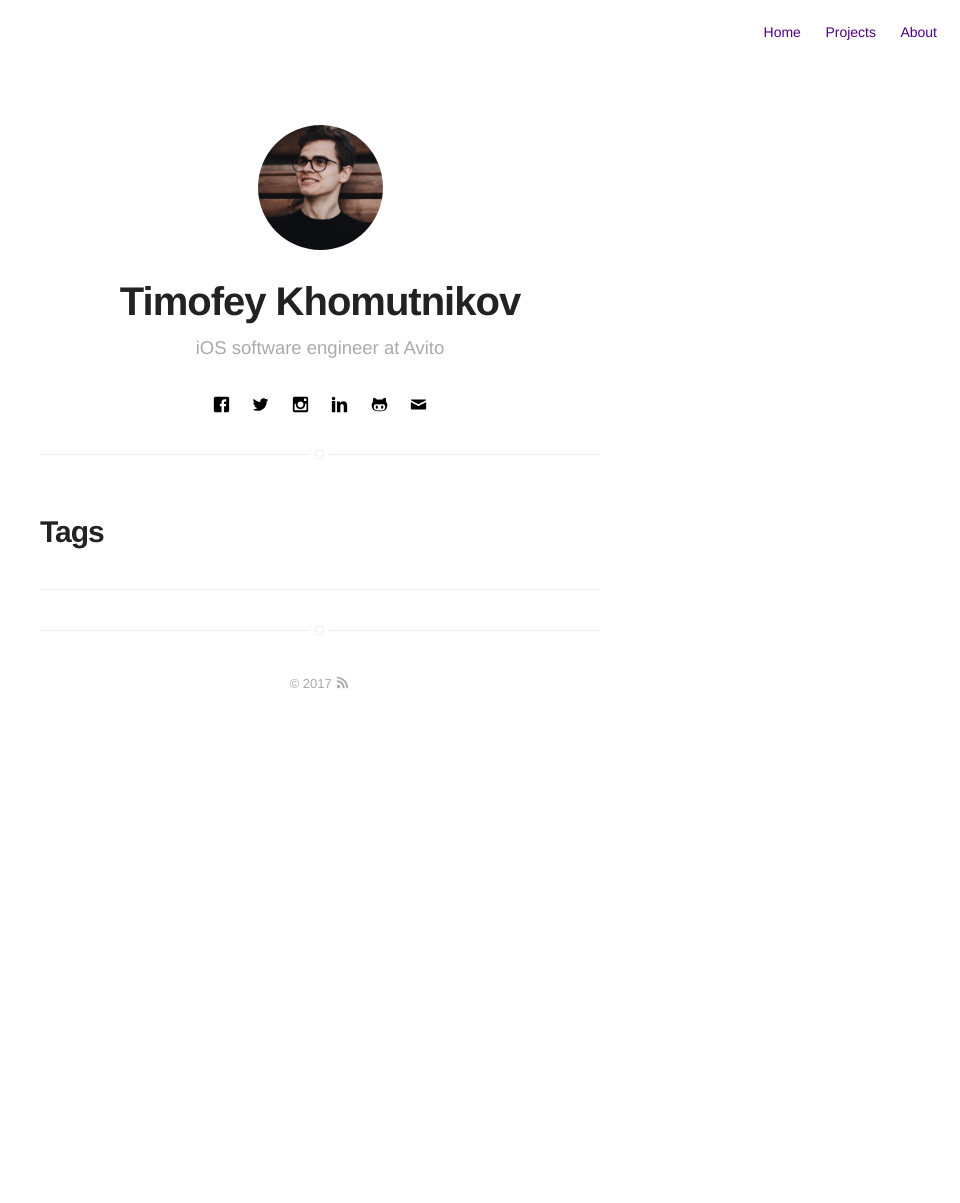
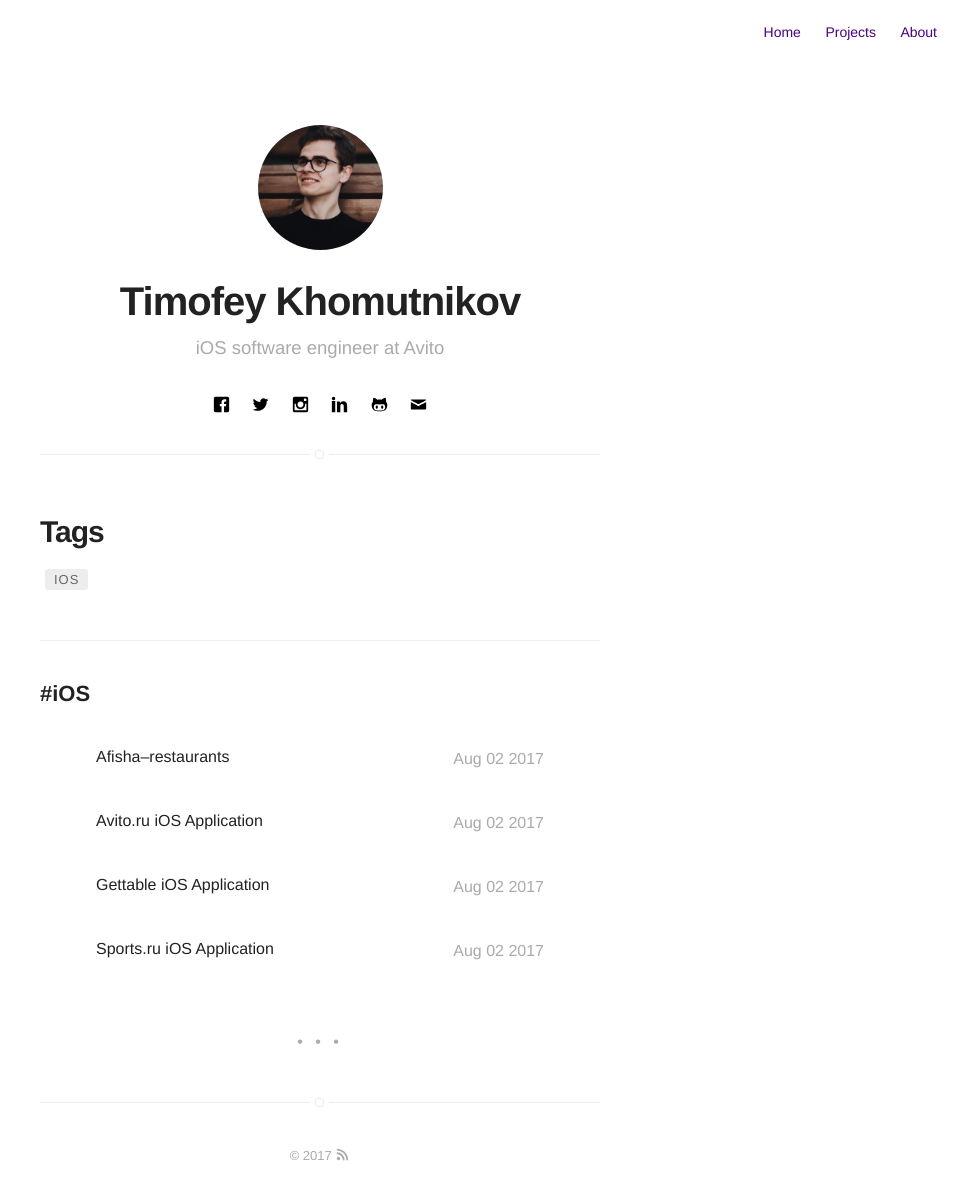
Before and after one commit to khomTima/khomtima.github.io, a Jekyll site: the page built from tags.html, in a window 1280 px wide. Shown: the whole page, without its empty margins (320-1280 px from the left). Built offline with Jekyll 4.4.1, drawn with Linux system fonts in a browser that asks for light colours; a file with an impossible date is left out; before the commit the page ends 900 px from its top, so only the background shows below that.

Commit message:
Add projects

```diff
--- a/_posts/2017-08-02-afisha-rests.markdown
+++ b/_posts/2017-08-02-afisha-rests.markdown
@@ -1,7 +1,7 @@
 ---
 title: "Afisha–restaurants"
 layout: post
-date:
+date: 2017-08-02 21:58
 tag: iOS
 image: https://lh3.ggpht.com/hclyfxgyDuR8aoUG7mZbEx3Z_iAWqvGqaZG8qAU6taAidW0PM1F0o2bwQIdd12rrRg=w300
 headerImage: true
--- a/_posts/2017-08-02-avito.markdown
+++ b/_posts/2017-08-02-avito.markdown
@@ -1,7 +1,7 @@
 ---
 title: "Avito.ru iOS Application"
 layout: post
-date: 2017
+date: 2017-08-02 21:58
 tag: iOS
 image: https://www.avito.ru/files/avito/company/logos/Logo-Avito.png
 headerImage: true
--- a/_posts/2017-08-02-gettable.markdown
+++ b/_posts/2017-08-02-gettable.markdown
@@ -1,7 +1,7 @@
 ---
 title: "Gettable iOS Application"
 layout: post
-date:
+date: 2017-08-02 21:58
 tag: iOS
 image: http://irecommend.ru/sites/default/files/product-images/12933/5fm7NVPDOKyJYZSTKu8dMA.png
 headerImage: true
--- a/_posts/2017-08-02-sports.ru.markdown
+++ b/_posts/2017-08-02-sports.ru.markdown
@@ -1,7 +1,7 @@
 ---
 title: "Sports.ru iOS Application"
 layout: post
-date:
+date: 2017-08-02 21:58
 tag: iOS
 image: http://www.vob.su/site/images/stories/sports_ru.gif
 headerImage: true
```
